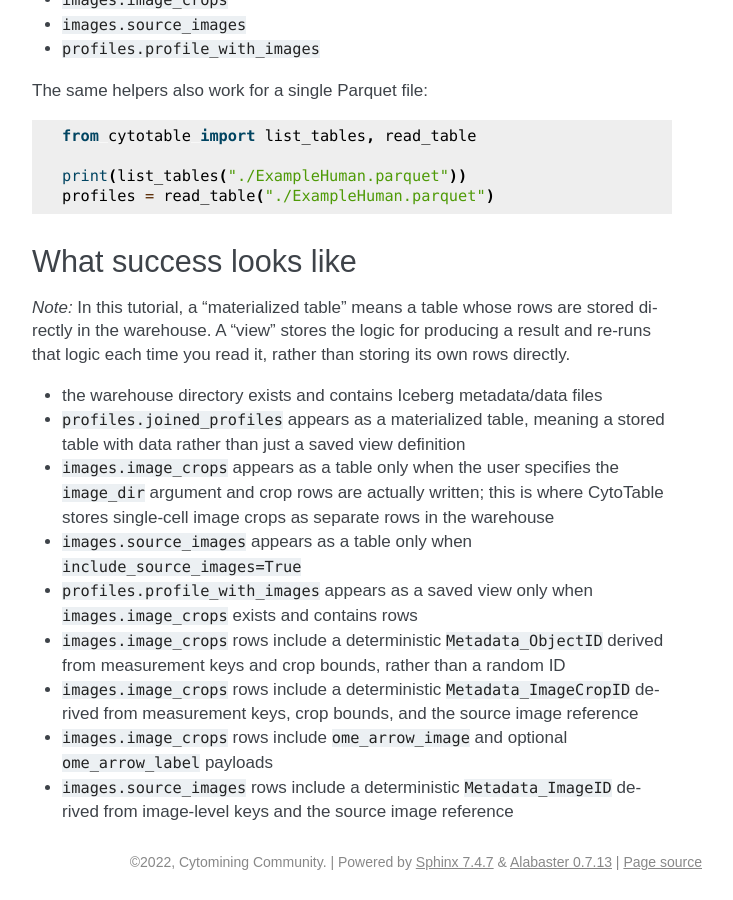
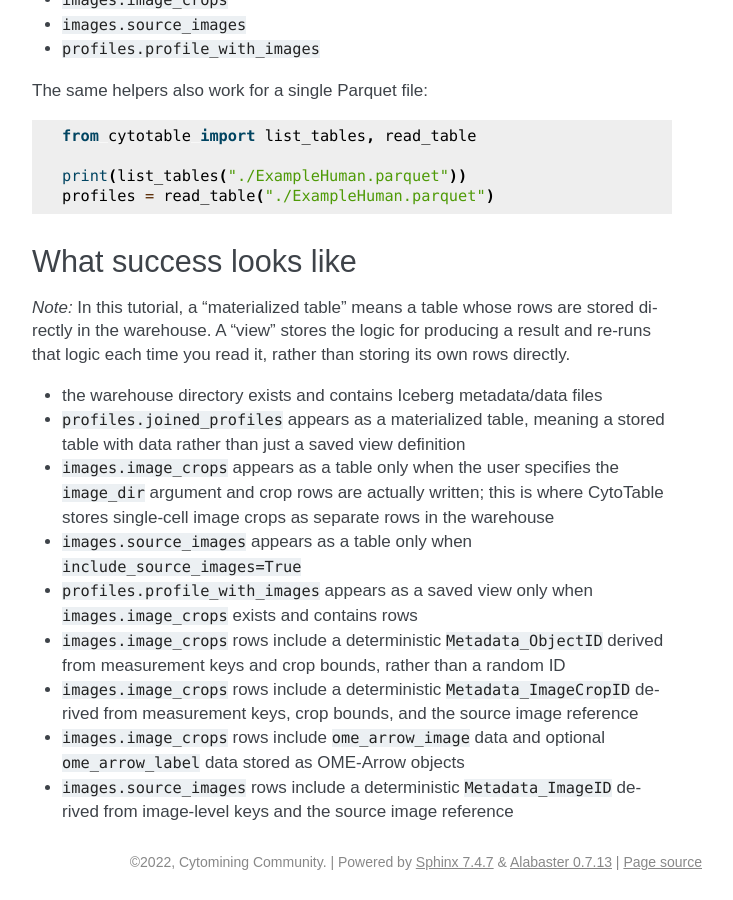
Before and after one commit to cytomining/CytoTable, a Sphinx documentation site: the page built from docs/source/tutorials/iceberg_warehouse_with_images.md, in a window 1280 px wide and 900 px high, scrolled down 5139 px. Shown: the whole window, without its empty margins (438-1171 px from the left). Built offline with Sphinx 7.4.7, drawn with Linux system fonts in a browser that asks for light colours; pages that are not in the unit, such as notebooks, are missing from menus.

Commit message:
avoid payload language
Co-Authored-By: Gregory Way <gregory.way@gmail.com>

```diff
--- a/docs/source/tutorials/iceberg_warehouse_with_images.md
+++ b/docs/source/tutorials/iceberg_warehouse_with_images.md
@@ -251,6 +251,7 @@ own rows directly.
 - `images.image_crops` rows include a deterministic
   `Metadata_ImageCropID` derived from measurement keys, crop bounds, and the
   source image reference
-- `images.image_crops` rows include `ome_arrow_image` and optional `ome_arrow_label` payloads
+- `images.image_crops` rows include `ome_arrow_image` data and optional
+  `ome_arrow_label` data stored as OME-Arrow objects
 - `images.source_images` rows include a deterministic `Metadata_ImageID`
   derived from image-level keys and the source image reference
```
